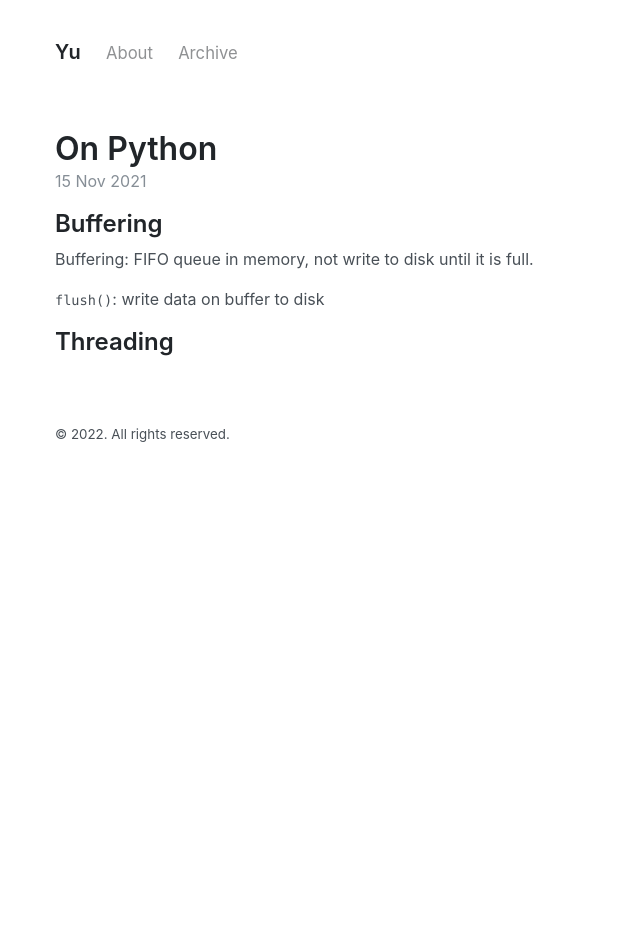
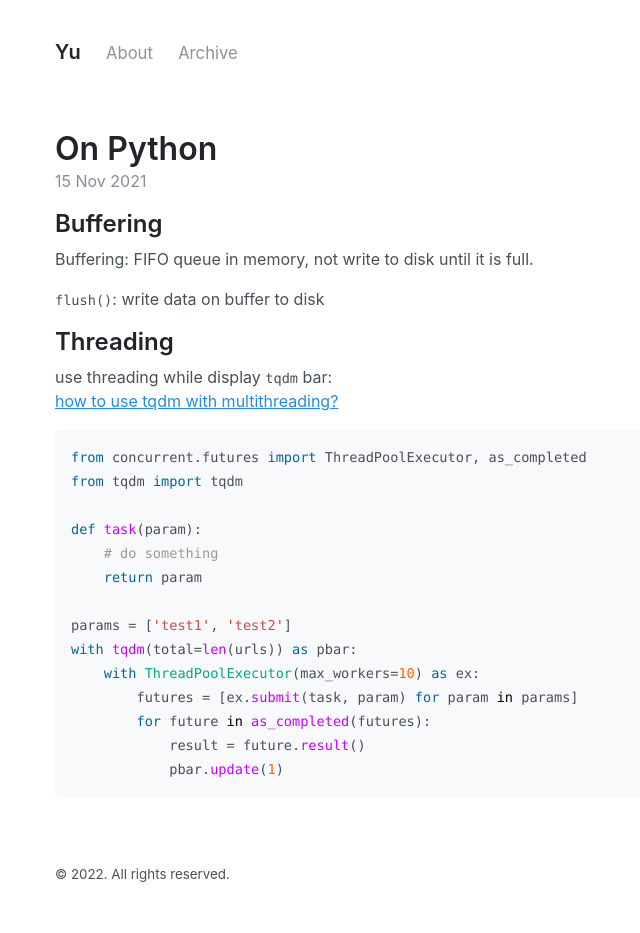
Before and after one commit to yuuu14/blog, a Jekyll site: the page built from _posts/2021-11-15-on-python.md, in a window 1280 px wide. Shown: the whole page, without its empty margins (249-889 px from the left). Built offline with Jekyll 4.4.1, drawn with Linux system fonts in a browser that asks for light colours; before the commit the page ends 900 px from its top, so only the background shows below that.

Commit message:
notes on threading

````diff
--- a/_posts/2021-11-15-on-python.md
+++ b/_posts/2021-11-15-on-python.md
@@ -11,3 +11,21 @@ Buffering: FIFO queue in memory, not write to disk until it is full.
 
 
 ## Threading
+use threading while display `tqdm` bar:
+[how to use tqdm with multithreading?](https://stackoverflow.com/questions/63826035/how-to-use-tqdm-with-multithreading)
+```py
+from concurrent.futures import ThreadPoolExecutor, as_completed
+from tqdm import tqdm
+
+def task(param):
+    # do something
+    return param
+
+params = ['test1', 'test2']
+with tqdm(total=len(urls)) as pbar:
+    with ThreadPoolExecutor(max_workers=10) as ex:
+        futures = [ex.submit(task, param) for param in params]
+        for future in as_completed(futures):
+            result = future.result()
+            pbar.update(1)
+```
````
